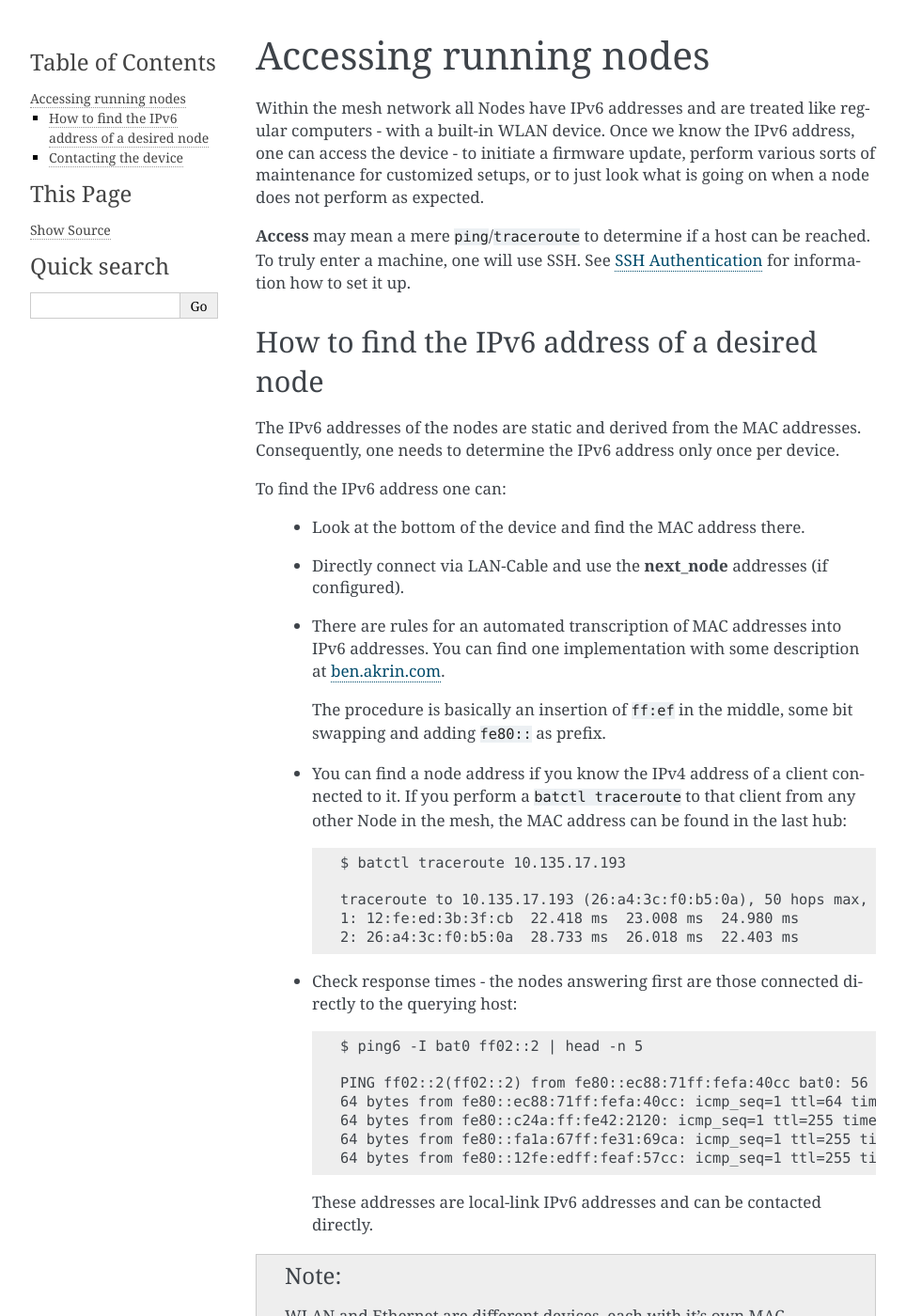
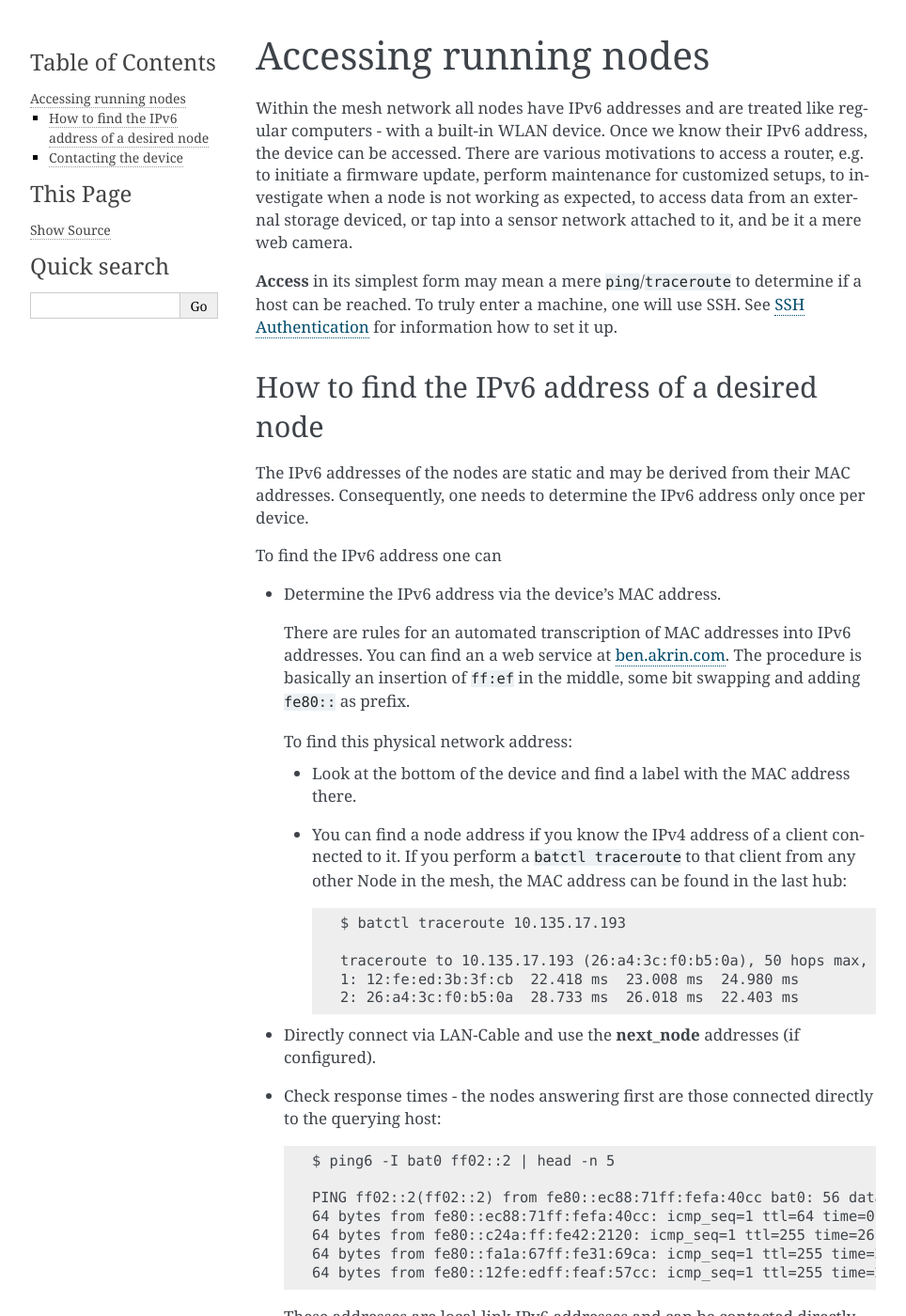
Before and after one commit to freifunk-gluon/gluon, a Sphinx documentation site: the page built from docs/user/accessing-nodes.rst, in a window 1280 px wide and 1400 px high. Shown: the whole window at 94% size, without its empty margins (148-1112 px from the left). Built offline with Sphinx 7.4.7, drawn with Linux system fonts in a browser that asks for light colours; some of the changed text lies outside the part shown.

Commit message:
accessing-nodes.rst - linguistic fine-tuning

```diff
--- a/docs/user/accessing-nodes.rst
+++ b/docs/user/accessing-nodes.rst
@@ -1,46 +1,51 @@
 Accessing running nodes
 =======================
 
-Within the mesh network all Nodes have IPv6 addresses and are treated like regular
-computers - with a built-in WLAN device. Once we know the IPv6 address, one can
-access the device - to initiate a firmware update, perform various sorts of maintenance
-for customized setups, or to just look what is going on when a node does not perform
-as expected.
+Within the mesh network all nodes have IPv6 addresses and are treated like regular
+computers - with a built-in WLAN device. Once we know their IPv6 address,  the device
+can be accessed. There are various motivations to access a router, e.g. to initiate
+a firmware update, perform  maintenance for customized setups, to investigate when
+a node is not working as expected, to access data from
+an external storage deviced, or tap into a sensor network attached to it, and be
+it a mere web camera.
 
-**Access** may mean a mere ``ping``/``traceroute`` to determine if a host can be reached.
+**Access** in its simplest form may mean a mere ``ping``/``traceroute`` to determine if a host can be reached.
 To truly enter a machine, one will use SSH. See :doc:`/user/authentication` for information
 how to set it up.
 
 How to find the IPv6 address of a desired node
 ----------------------------------------------
 
-The IPv6 addresses of the nodes are static and derived from the MAC addresses.
+The IPv6 addresses of the nodes are static and may be derived from their MAC addresses.
 Consequently, one needs to determine the IPv6 address only once per device.
 
-To find the IPv6 address one can:
+To find the IPv6 address one can
 
-    * Look at the bottom of the device and find the MAC address there.
-    * Directly connect via LAN-Cable and use the **next_node** addresses (if configured).
-    *
-        There are rules for an automated transcription of MAC addresses into IPv6
-        addresses.
-        You can find one implementation with some description at `ben.akrin.com <http://ben.akrin.com/?p=1347>`_.
+*   Determine the IPv6 address via the device's MAC address.
 
-        The procedure is basically an insertion of ``ff:ef`` in the middle, some bit
-        swapping and adding ``fe80::`` as prefix.
-    *
-        You can find a node address if you know the IPv4 address of a client connected
-        to it. If you perform a ``batctl traceroute`` to that client from any other Node
-        in the mesh, the MAC address can be found in the last hub::
+    There are rules for an automated transcription of MAC addresses into IPv6
+    addresses. You can find an a web service  at `ben.akrin.com <http://ben.akrin.com/?p=1347>`_.
+    The procedure is basically an insertion of ``ff:ef`` in the middle, some bit
+    swapping and adding ``fe80::`` as prefix.
+
+    To find this physical network address:
+
+   *   Look at the bottom of the device and find a label with the MAC address there.
+
+   *   You can find a node address if you know the IPv4 address of a client connected
+       to it. If you perform a ``batctl traceroute`` to that client from any other Node
+       in the mesh, the MAC address can be found in the last hub::
 
             $ batctl traceroute 10.135.17.193
 
             traceroute to 10.135.17.193 (26:a4:3c:f0:b5:0a), 50 hops max, 20 byte packets
             1: 12:fe:ed:3b:3f:cb  22.418 ms  23.008 ms  24.980 ms
             2: 26:a4:3c:f0:b5:0a  28.733 ms  26.018 ms  22.403 ms
-    *
-        Check response times - the nodes answering first are those connected directly
-        to the querying host::
+
+*   Directly connect via LAN-Cable and use the **next_node** addresses (if configured).
+
+*   Check response times - the nodes answering first are those connected directly
+    to the querying host::
 
             $ ping6 -I bat0 ff02::2 | head -n 5
 
@@ -50,13 +55,16 @@ To find the IPv6 address one can:
             64 bytes from fe80::fa1a:67ff:fe31:69ca: icmp_seq=1 ttl=255 time=27.1 ms (DUP!)
             64 bytes from fe80::12fe:edff:feaf:57cc: icmp_seq=1 ttl=255 time=27.5 ms (DUP!)
 
-        These addresses are local-link IPv6 addresses and can be contacted directly.
+    These addresses are local-link IPv6 addresses and can be contacted directly.
 
 .. note::
-        WLAN and Ethernet are different devices, each with it's own MAC address.
+        WLAN and Ethernet are different network devices, each with it's own MAC address,
+        albeit wired up to the same machine.
 
-        It is expected that these MAC addresses are not always exactly the same as
-        the ones seen underneath the device. Only one of either devices is depicted.
+        These two MAC addresses are commonly not identical. Expect to find only one
+        of the two devices mentioned on a label. Worse - for the same device, its
+        reported MAC address may depend on if it is meshing via its WLAN device or
+        if it is contacting via VPN directly.
 
 Contacting the device
 ---------------------
```
